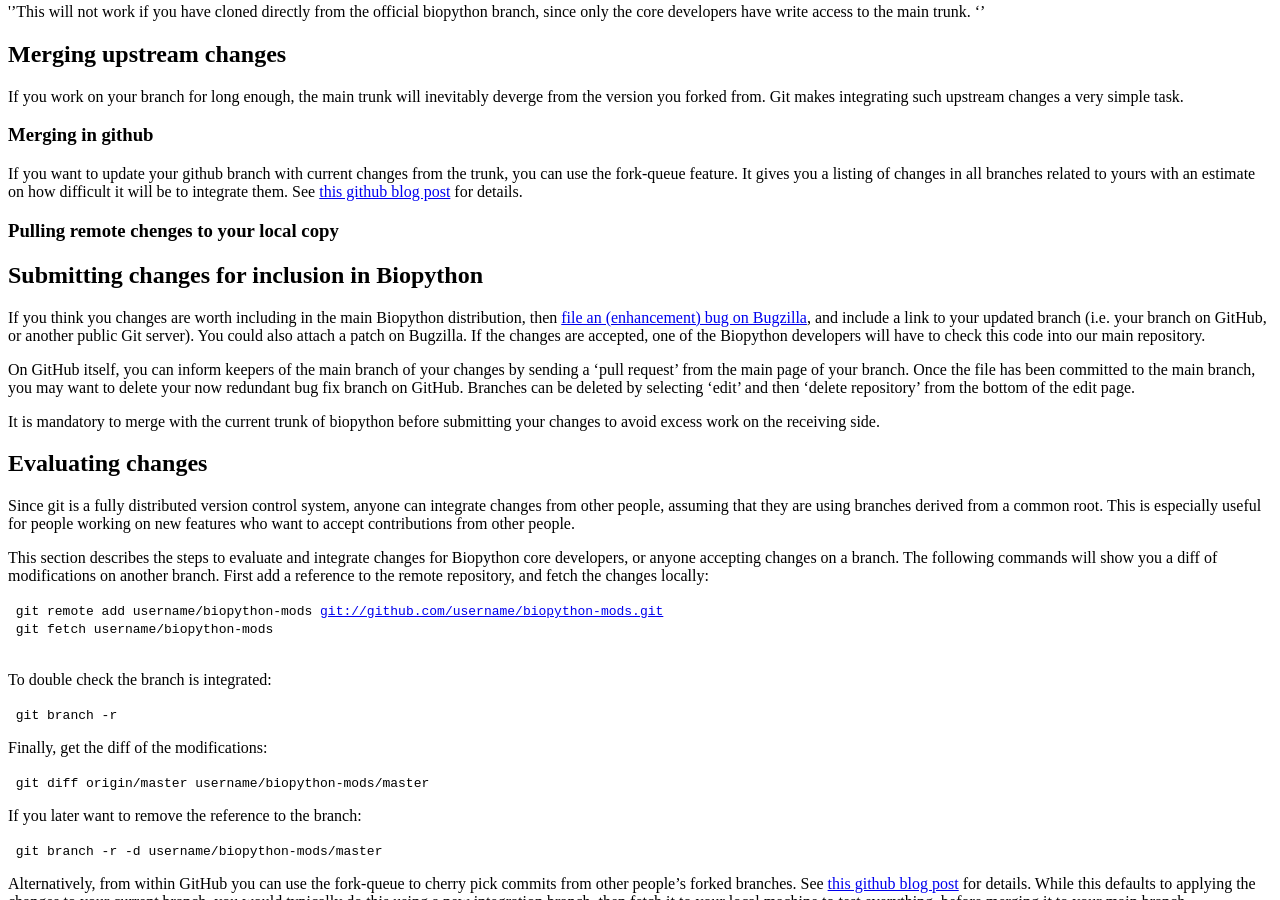
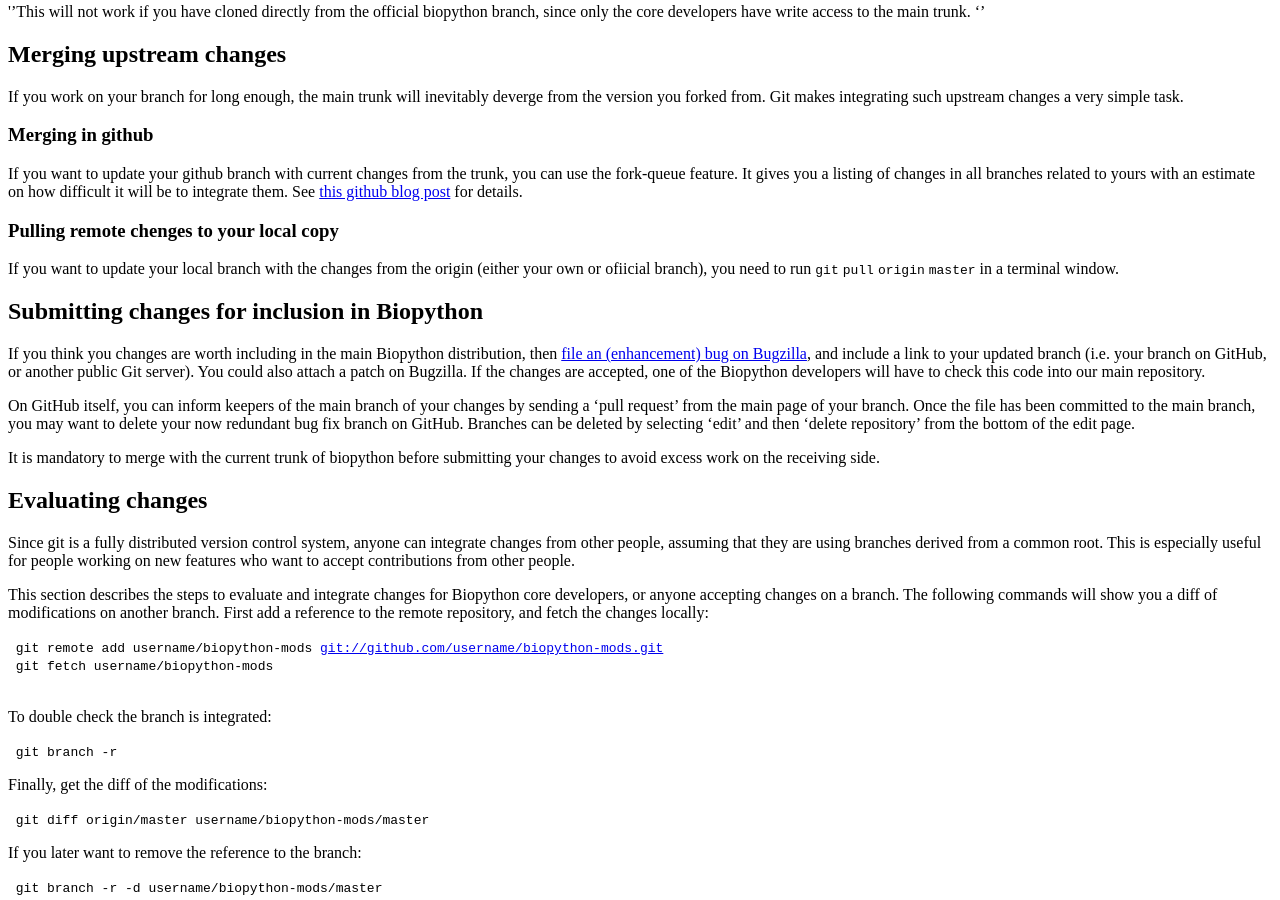
Before and after one commit to biopython/biopython.github.io, a Jekyll site: the page built from wiki/GitUsage.md, in a window 1280 px wide and 900 px high, scrolled down 2657 px. Built offline with Jekyll 4.4.1, drawn with Linux system fonts in a browser that asks for light colours.

Commit message:
Change to wiki page

```diff
--- a/wiki/GitUsage.md
+++ b/wiki/GitUsage.md
@@ -247,6 +247,10 @@ post](http://github.com/blog/270-the-fork-queue) for details.
 
 ### Pulling remote chenges to your local copy
 
+If you want to update your local branch with the changes from the origin
+(either your own or ofiicial branch), you need to run `git` `pull`
+`origin` `master` in a terminal window.
+
 Submitting changes for inclusion in Biopython
 ---------------------------------------------
 
```
Also changed, not shown: 1 other file.
